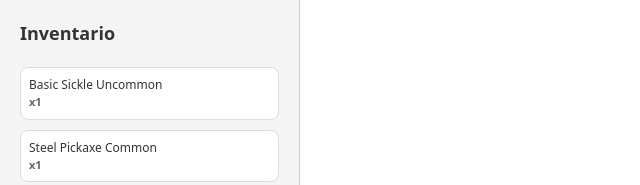
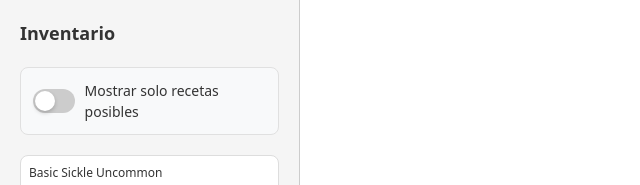
Before and after one commit to iceman98/walkscape-planner, a SvelteKit app: page / in a window 1280 px wide. Shown: the top 185 px of the page, without its empty margins (0-640 px from the left). Built offline with nearby package versions, Linux system fonts and the light colour scheme.

Commit message:
only with materials toggle

```diff
--- a/src/routes/+page.svelte
+++ b/src/routes/+page.svelte
@@ -28,6 +28,7 @@
   let isDragging = false;
   let dragStartPos = { x: 0, y: 0 };
   let dragStartStagePos = { x: 0, y: 0 };
+  let showOnlyCraftable = false; // Toggle for craftable recipes only
 
   // Cache for loaded images
   const loadedImages: Record<string, HTMLImageElement> = {};
@@ -290,10 +291,10 @@
   $: recipesWithCraftingInfo = sortedGroupedRecipes && Object.keys(sortedGroupedRecipes).reduce((acc: Record<string, any[]>, profession) => {
     acc[profession] = sortedGroupedRecipes[profession].map((recipe: any) => {
       const inventoryMap: Record<string, { normal: number; fine: number }> = {};
-    inventoryItems.forEach(item => {
-      const snakeCaseName = recipeNameToInventoryName(item.name);
-      inventoryMap[snakeCaseName] = { normal: item.normalQuantity, fine: item.fineQuantity };
-    });
+      inventoryItems.forEach(item => {
+        const snakeCaseName = recipeNameToInventoryName(item.name);
+        inventoryMap[snakeCaseName] = { normal: item.normalQuantity, fine: item.fineQuantity };
+      });
 
       const craftingTimes = calculateCraftingTimes(recipe, inventoryMap);
 
@@ -303,6 +304,10 @@
         canCraft: craftingTimes.normal > 0 || craftingTimes.fine > 0,
         inventoryMap // Pass inventoryMap to template
       };
+    }).filter((recipe: any) => {
+      // Filter recipes based on toggle
+      if (!showOnlyCraftable) return true;
+      return recipe.canCraft && recipe.craftingTimes.missingLevel === 0;
     });
     return acc;
   }, {});
@@ -479,6 +484,20 @@
     <!-- Inventory Panel -->
     <div class="inventory-panel">
       <h3>Inventario</h3>
+
+      <!-- Toggle for craftable recipes only -->
+      <div class="toggle-container">
+        <label class="toggle-label">
+          <input
+            type="checkbox"
+            bind:checked={showOnlyCraftable}
+            class="toggle-input"
+          />
+          <span class="toggle-slider"></span>
+          <span class="toggle-text">Mostrar solo recetas posibles</span>
+        </label>
+      </div>
+
       <div class="inventory-grid">
         {#each inventoryItems as item}
           <div class="inventory-item" class:has-fine={item.hasFine}>
@@ -662,6 +681,61 @@
     font-weight: bold;
   }
 
+  .toggle-container {
+    margin-bottom: 20px;
+    padding: 12px;
+    background: #f8f9fa;
+    border-radius: 8px;
+    border: 1px solid #e0e0e0;
+  }
+
+  .toggle-label {
+    display: flex;
+    align-items: center;
+    cursor: pointer;
+    font-size: 14px;
+    color: #333;
+  }
+
+  .toggle-input {
+    display: none;
+  }
+
+  .toggle-slider {
+    position: relative;
+    width: 44px;
+    height: 24px;
+    background: #ccc;
+    border-radius: 12px;
+    margin-right: 10px;
+    transition: background 0.3s ease;
+  }
+
+  .toggle-slider::before {
+    content: '';
+    position: absolute;
+    top: 2px;
+    left: 2px;
+    width: 20px;
+    height: 20px;
+    background: white;
+    border-radius: 50%;
+    transition: transform 0.3s ease;
+    box-shadow: 0 2px 4px rgba(0,0,0,0.2);
+  }
+
+  .toggle-input:checked + .toggle-slider {
+    background: #4CAF50;
+  }
+
+  .toggle-input:checked + .toggle-slider::before {
+    transform: translateX(20px);
+  }
+
+  .toggle-text {
+    user-select: none;
+  }
+
   .inventory-grid {
     display: grid;
     grid-template-columns: 1fr;
```
